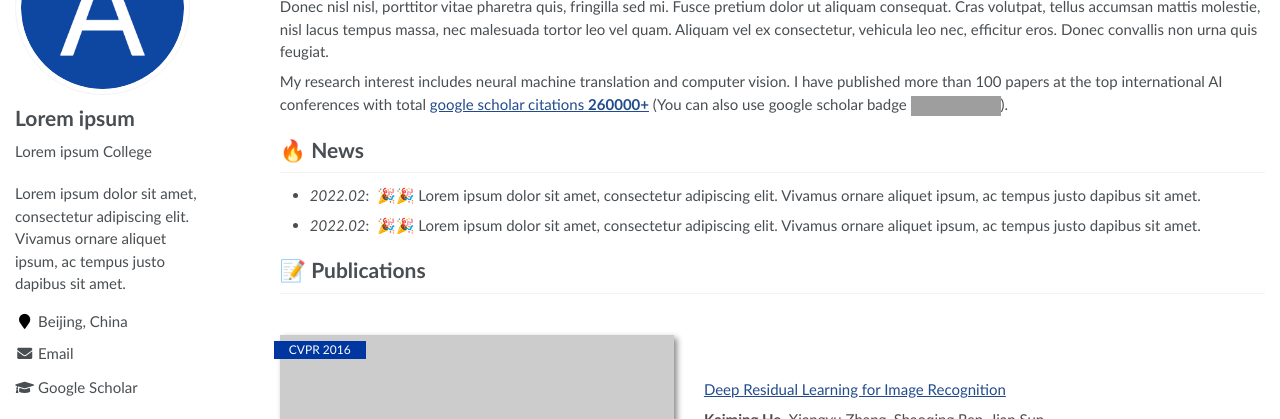
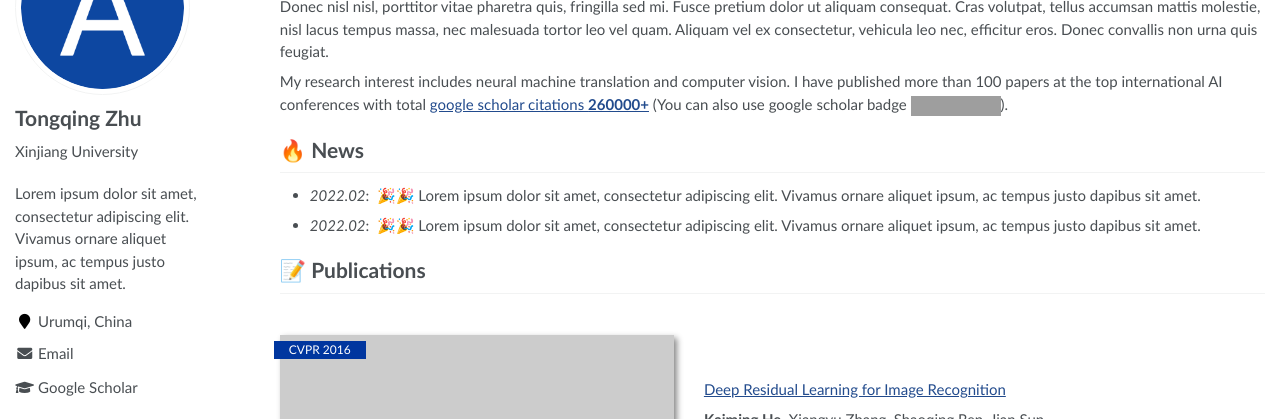
Before and after one commit to Ztqing/ztqing.github.io, a Jekyll site: the page built from _pages/about.md, in a window 1280 px wide. Shown: the part 171-590 px from the top of the page. Built offline with Jekyll 4.4.1, drawn with Linux system fonts in a browser that asks for light colours; grey boxes are pictures that could not be loaded.

Commit message:
update: personalize site metadata

```diff
--- a/_config.yml
+++ b/_config.yml
@@ -6,9 +6,9 @@
 # `jekyll serve`. If you change this file, please restart the server process.
 
 # Site Settings
-title                    : "Lorem ipsum"
+title                    : "Tongqing Zhu - Homepage"
 description              : "Lorem ipsum dolor sit amet, consectetur adipiscing elit. Vivamus ornare aliquet ipsum, ac tempus justo dapibus sit amet. "
-repository               : "RayeRen/acad-homepage.github.io"
+repository               : "Ztqing/ztqing.github.io"
 google_scholar_stats_use_cdn : true
 
 # google analytics
@@ -21,14 +21,14 @@ baidu_site_verification  :  # get baidu_site_verification from https://ziyuan.ba
 
 # Site Author
 author:
-  name             : "Lorem ipsum"
+  name             : "Tongqing Zhu"
   avatar           : "images/android-chrome-512x512.png"
-  bio              : "Lorem ipsum College"
-  location         : "Beijing, China"
+  bio              : "Xinjiang University"
+  location         : "Urumqi, China"
   employer         :
   pubmed           :
   googlescholar    : "https://scholar.google.com/citations?user=YOUR_GOOGLE_SCHOLAR_ID"
-  email            : "Lorem@ipsum.com"
+  email            : "zhutongqing01@stu.xju.edu.cn"
   researchgate     :  # e.g., "https://www.researchgate.net/profile/yourprofile"
   uri              :
   bitbucket        :
```
